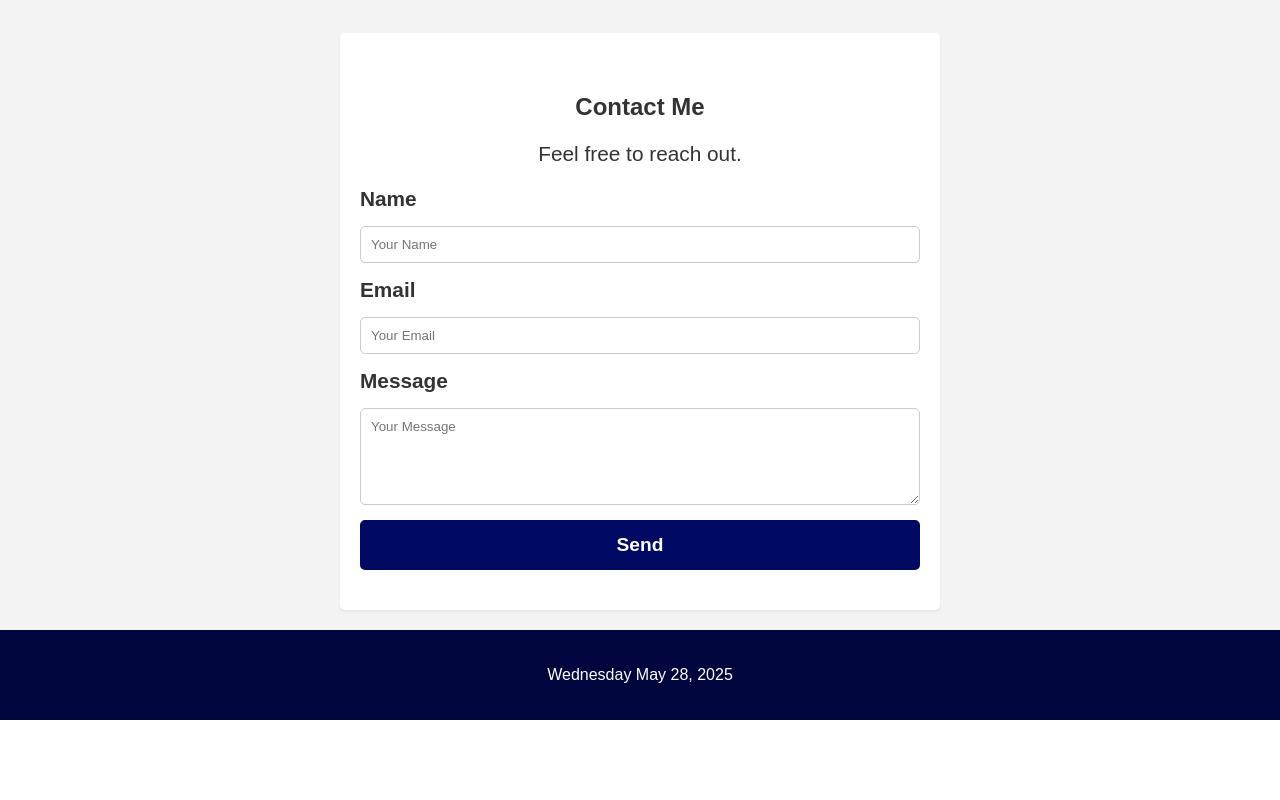
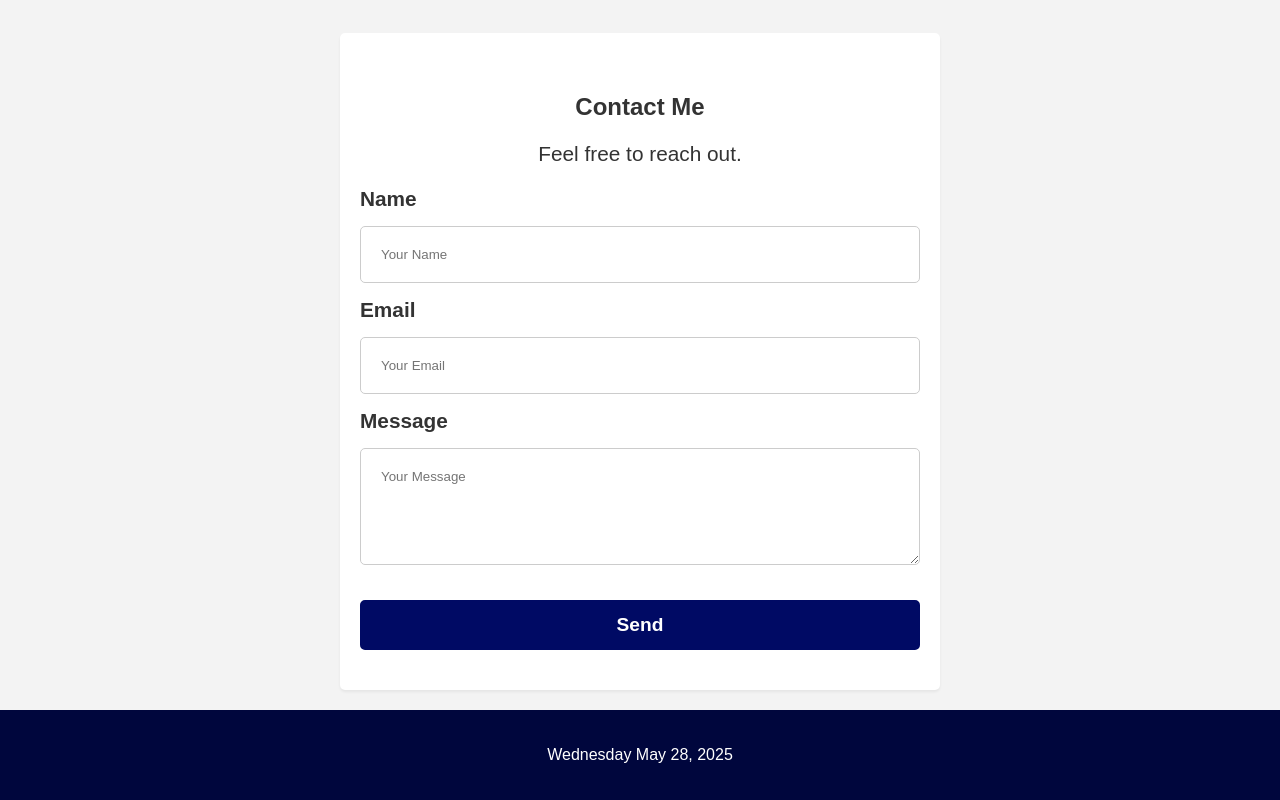
Before and after one commit to kironroy/kironroy-react, a React (Create React App) app: page / in a window 1280 px wide. Shown: the part 1726-2526 px from the top of the page. Before the commit the page ends 2446 px from the top, so only its background shows below. Built offline with nearby package versions, Linux system fonts and the light colour scheme; a web font is replaced by a local one.

Commit message:
Update Contact.css
+ Added padding to Contact area

```diff
--- a/src/components/Contact.css
+++ b/src/components/Contact.css
@@ -34,7 +34,7 @@
 .contact input,
 .contact textarea {
   width: 100%;
-  padding: 10px;
+  padding: 20px;
   border: 1px solid #ccc;
   border-radius: 5px;
 
@@ -48,6 +48,7 @@
   font-size: 1.2em;
   border: 4px solid #000a64;
   border-radius: 5px;
+  margin-top: 20px;
   cursor: pointer;
   transition: background 0.3s ease;
   font-weight: 600;
```
